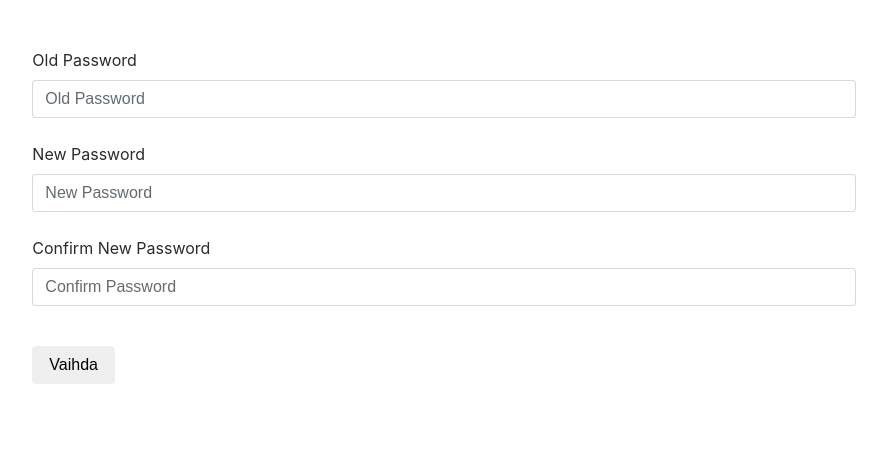
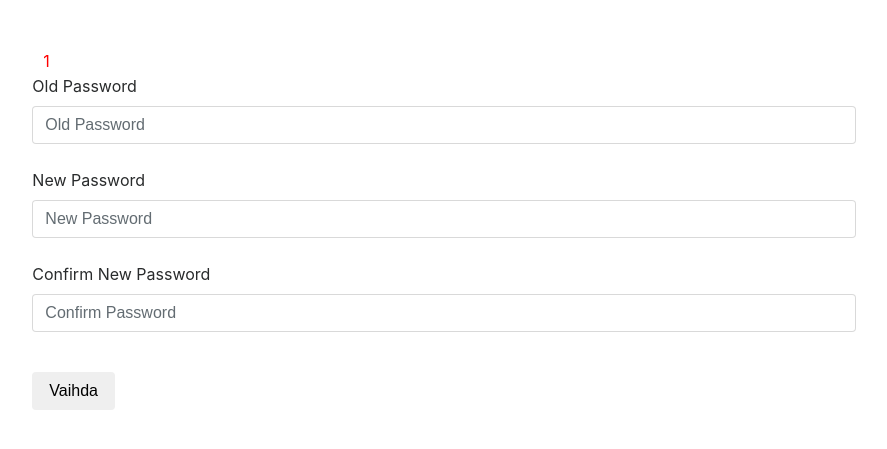
Before and after one commit to Dollium/MobileCulture_proj, a PHP site: page /newPassword.php in a window 1280 px wide. Shown: the part 54-503 px from the top of the page, without its empty margins (196-1083 px from the left). Run offline with PHP 8.4, Linux system fonts and the light colour scheme; the visitor is signed in with stand-in values (Sample User, id 1); some libraries are stand-ins or nearby versions.

Commit message:
Update newPassword.php

```diff
--- a/newPassword.php
+++ b/newPassword.php
@@ -57,6 +57,17 @@
           <br>
 
       <form name="frmChange" role="form" class="form-signin" method="POST" action="passChange.php">
+
+        <?php if(!empty($_SESSION['bbbb']))
+        {
+        echo "<div class='alert danger'>".$_SESSION['bbbb']."</div>"; ?> <?php
+        unset($_SESSION['bbbb']);
+        } ?>
+        <?php if(!empty($_SESSION['pass_fail']))
+        {
+        echo "<div class='alert danger'>".$_SESSION['pass_fail']."</div>"; ?> <?php
+        unset($_SESSION['pass_fail']);
+        } ?>
         <div class="form-group">
           <label for="InputPassword2">Old Password</label>
           <input type="password" class="form-control" id="InputPassword1" placeholder="Old Password" name="oldPassword" required>
@@ -67,7 +78,7 @@
           } ?>
           <br/>
           <label for="InputPassword2">New Password</label>
-          <input type="password" class="form-control" pattern="[0-9a-zA-Z]{8,16}" minlength="8" id="InputPassword2" placeholder="New Password" name="newPassword" required>
+          <input type="password" class="form-control newpass" pattern="[0-9a-zA-Z]{8,16}" minlength="8" id="InputPassword2" placeholder="New Password" name="newPassword" required>
           <?php if(!empty($_SESSION['pass_str']))
           {
           echo "<div class='alert danger'>".$_SESSION['pass_str']."</div>"; ?> <?php
@@ -100,8 +111,6 @@
       <script src="https://cdnjs.cloudflare.com/ajax/libs/tether/1.4.0/js/tether.min.js" integrity="sha384-DztdAPBWPRXSA/3eYEEUWrWCy7G5KFbe8fFjk5JAIxUYHKkDx6Qin1DkWx51bBrb" crossorigin="anonymous"></script>
       <script src="https://maxcdn.bootstrapcdn.com/bootstrap/4.0.0-alpha.6/js/bootstrap.min.js" integrity="sha384-vBWWzlZJ8ea9aCX4pEW3rVHjgjt7zpkNpZk+02D9phzyeVkE+jo0ieGizqPLForn" crossorigin="anonymous"></script>
       <script src="https://ajax.aspnetcdn.com/ajax/jQuery/jquery-2.2.0.js"></script>
-
-
 </body>
 
 </html>
```
